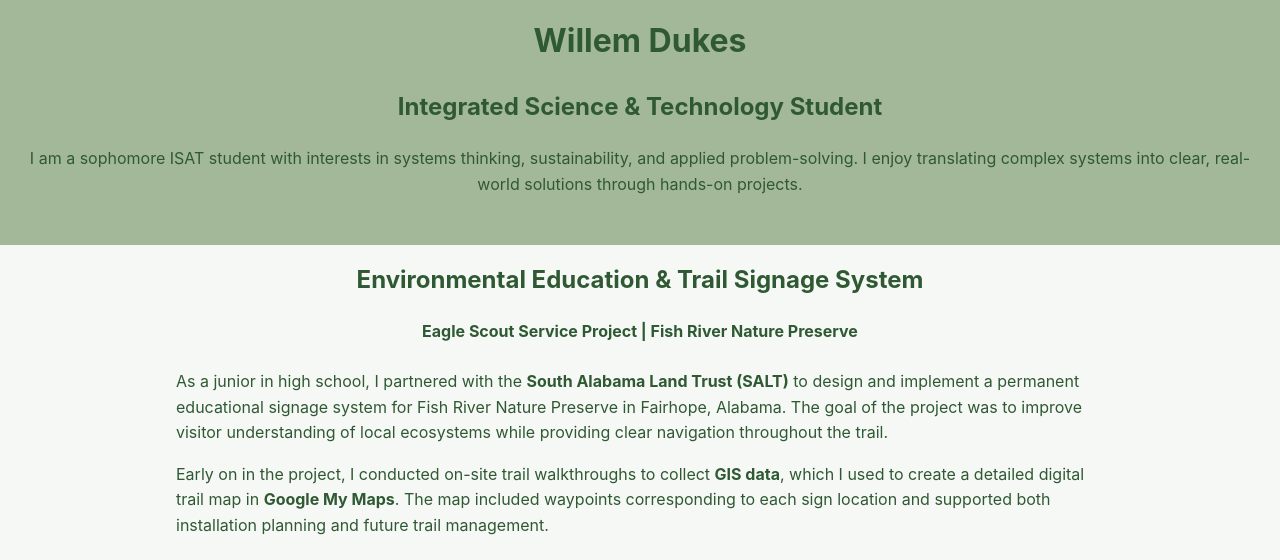
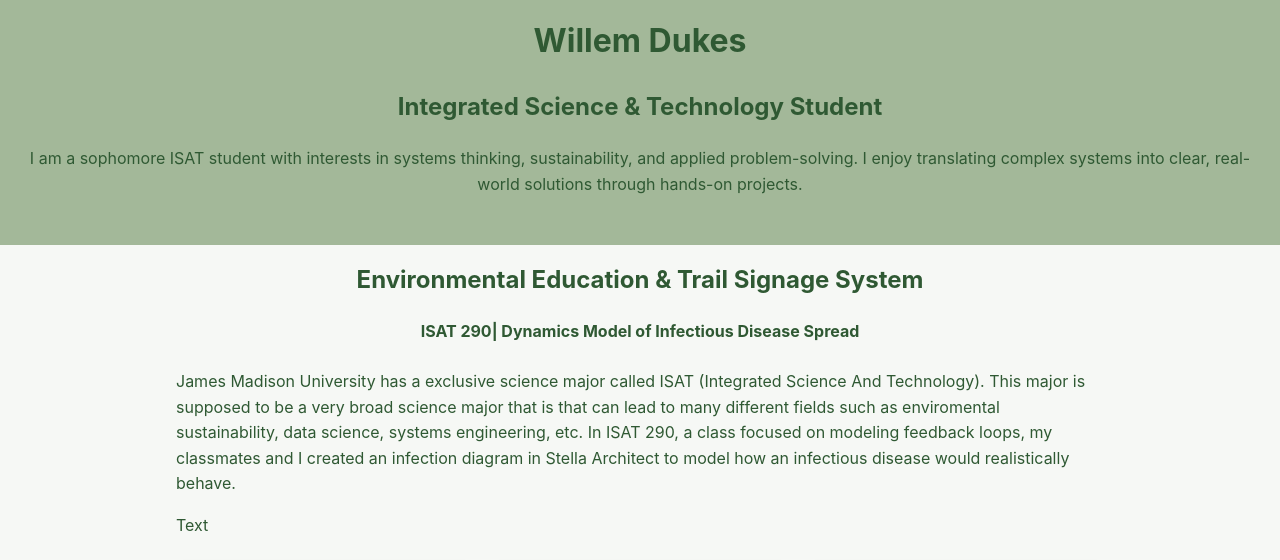
Before and after one commit to WillemDukes/Stella-Architect-, a plain HTML site: page index.html in a window 1280 px wide. Shown: the part 80-640 px from the top of the page. Drawn offline with Linux system fonts and the light colour scheme.

Commit message:
Update index.html

```diff
--- a/index.html
+++ b/index.html
@@ -36,24 +36,19 @@
         <!-- CENTERED HEADER -->
         <div class="centered-header">
           <h2>Environmental Education &amp; Trail Signage System</h2>
-          <p><strong>Eagle Scout Service Project | Fish River Nature Preserve</strong></p>
+          <p><strong>ISAT 290| Dynamics Model of Infectious Disease Spread</strong></p>
         </div>
 
         <p>
-          As a junior in high school, I partnered with the
-          <strong>South Alabama Land Trust (SALT)</strong>
-          to design and implement a permanent educational signage system for
-          Fish River Nature Preserve in Fairhope, Alabama.
-          The goal of the project was to improve visitor understanding of local
-          ecosystems while providing clear navigation throughout the trail.
+         James Madison University has a exclusive science major called ISAT (Integrated Science And Technology).
+         This major is supposed to be a very broad science major that is that can lead to many  different fields
+          such as enviromental sustainability, data science, systems engineering, etc. In ISAT 290, a class focused
+          on modeling feedback loops, my classmates and I created an infection diagram in Stella Architect to model
+          how an infectious disease would realistically behave.
         </p>
 
         <p>
-          Early on in the project, I conducted on-site trail walkthroughs to collect
-          <strong>GIS data</strong>, which I used to create a detailed digital
-          trail map in <strong>Google My Maps</strong>.
-          The map included waypoints corresponding to each sign location and
-          supported both installation planning and future trail management.
+          Text
         </p>
 
         <!-- ================= NEW IMAGE SLOTS (3) ================= -->
```
